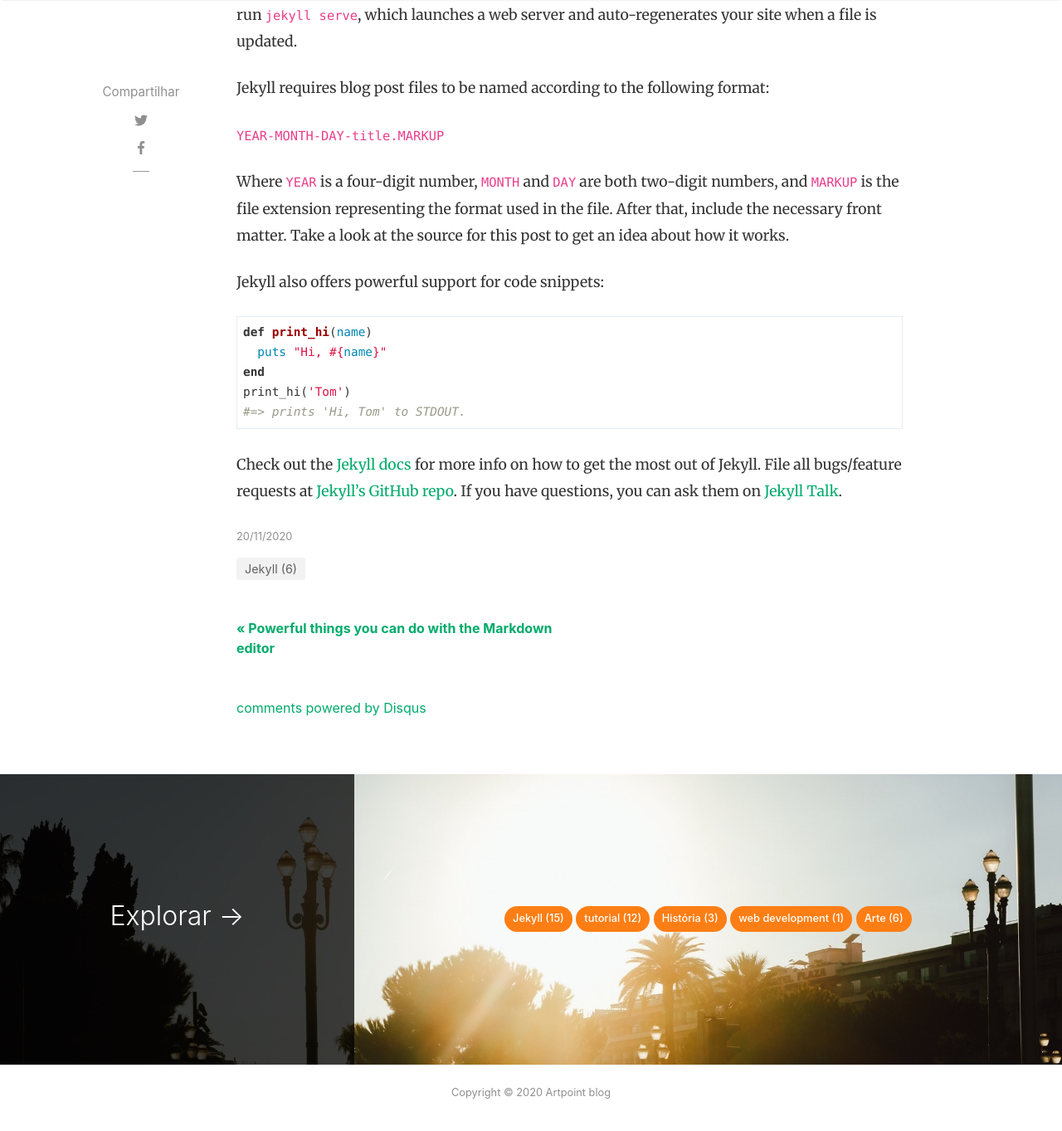
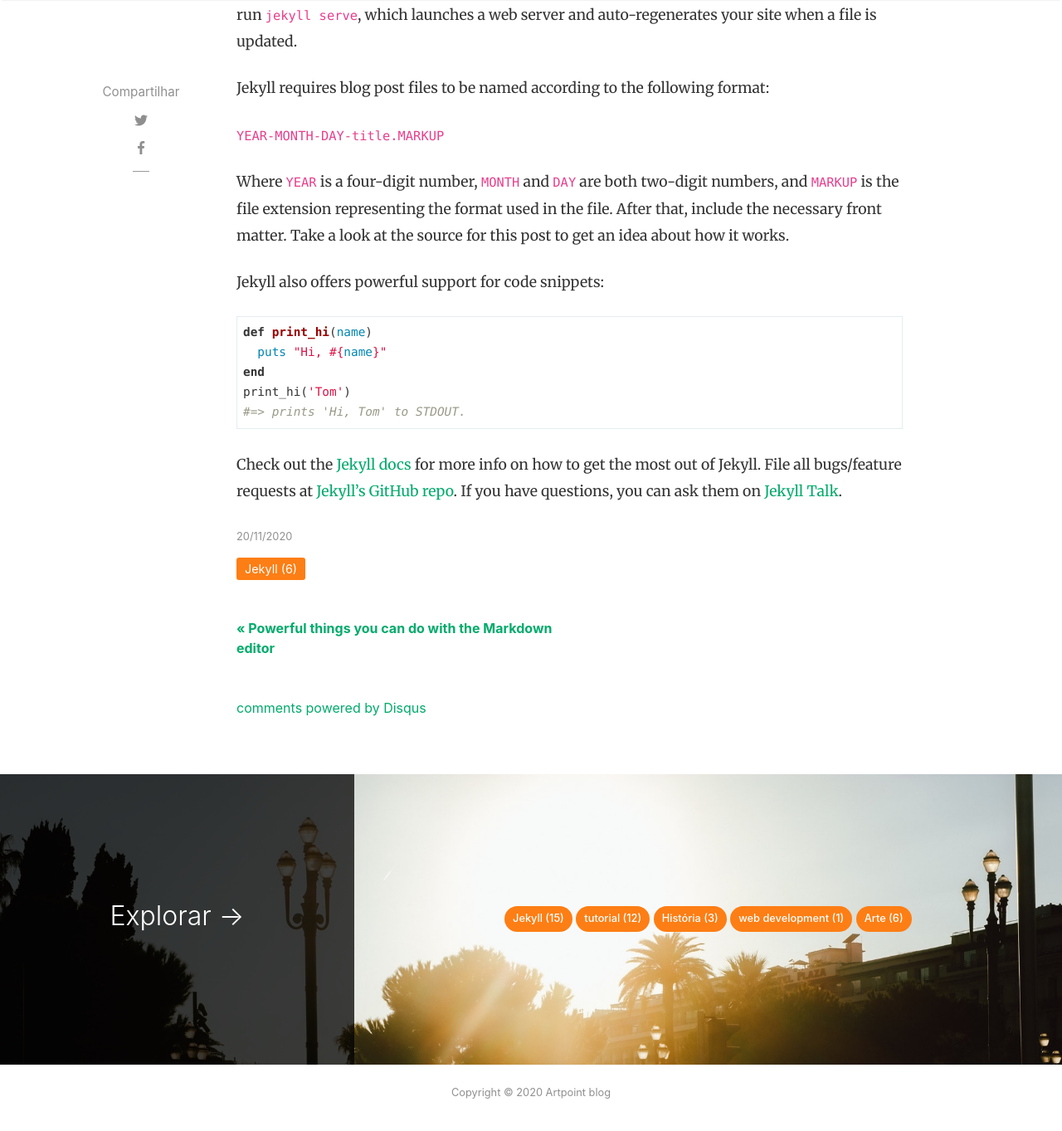
Before and after one commit to AndersonMamede/blog.archaeopoint.com, a Jekyll site: the page built from _posts/2020-11-20-welcome-to-jekyll.markdown, in a window 1280 px wide and 1400 px high, scrolled down 374 px. Shown: the top 1363 px of the window at 83% size. Built offline with Jekyll 4.4.1, drawn with Linux system fonts in a browser that asks for light colours; nearby versions of some CDN libraries; comment, search, counter and statistics services are not loaded.

Commit message:
Style category anchor button

```diff
--- a/assets/css/screen.css
+++ b/assets/css/screen.css
@@ -506,15 +506,16 @@
 }
 
 ul.tags li a {
-    background: rgba(0, 0, 0, .05);
-    color: rgba(0, 0, 0, .6);
+    background: var(--orange);
+    color: #FFF;
     border-radius: 3px;
     padding: 5px 10px;
 }
 
 ul.tags li a:hover {
-    background: rgba(0, 0, 0, .07);
+    background: #d46102;
     text-decoration: none;
+    color: #FFF;
 }
 
 .margtop3rem {
```
